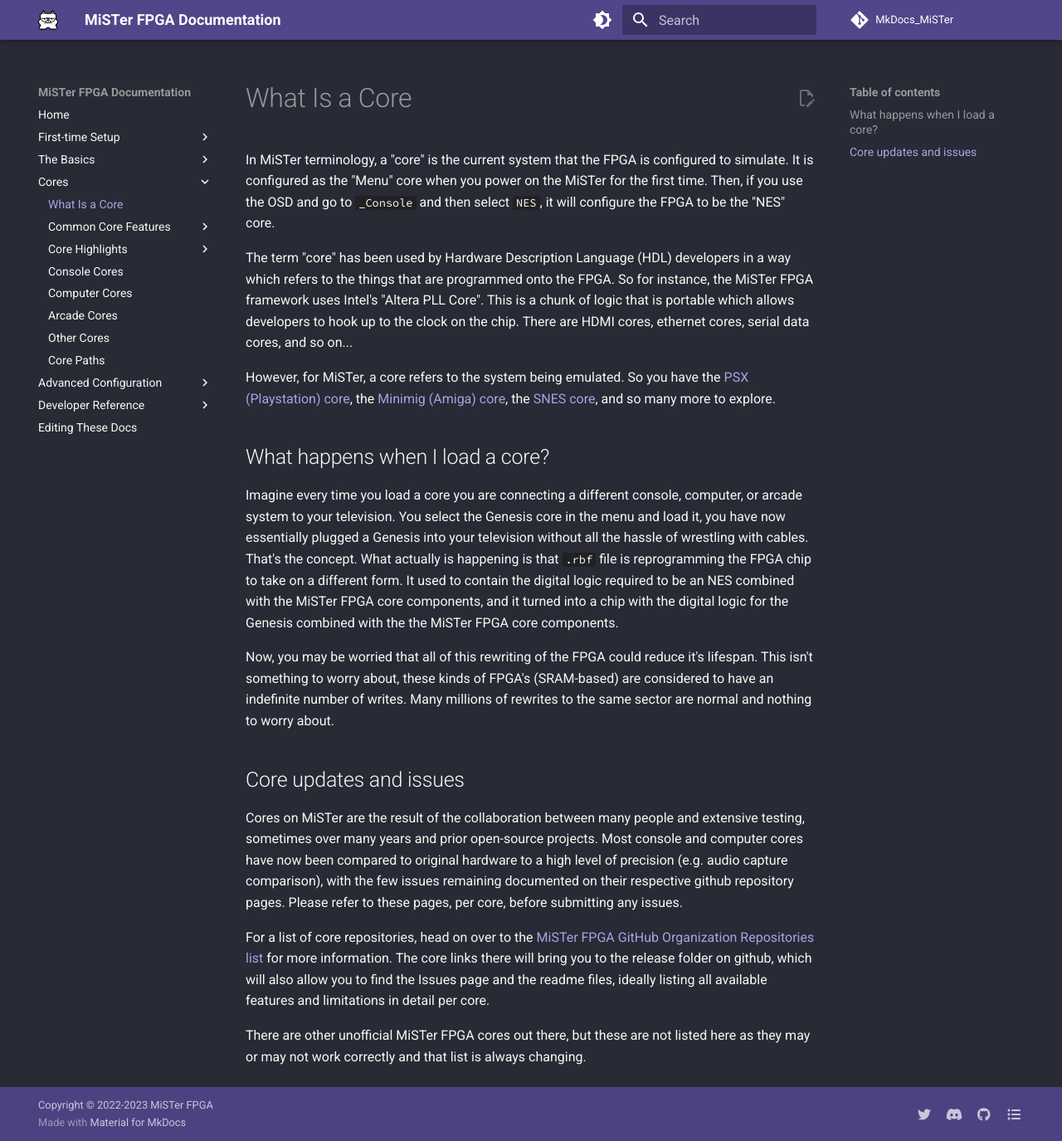
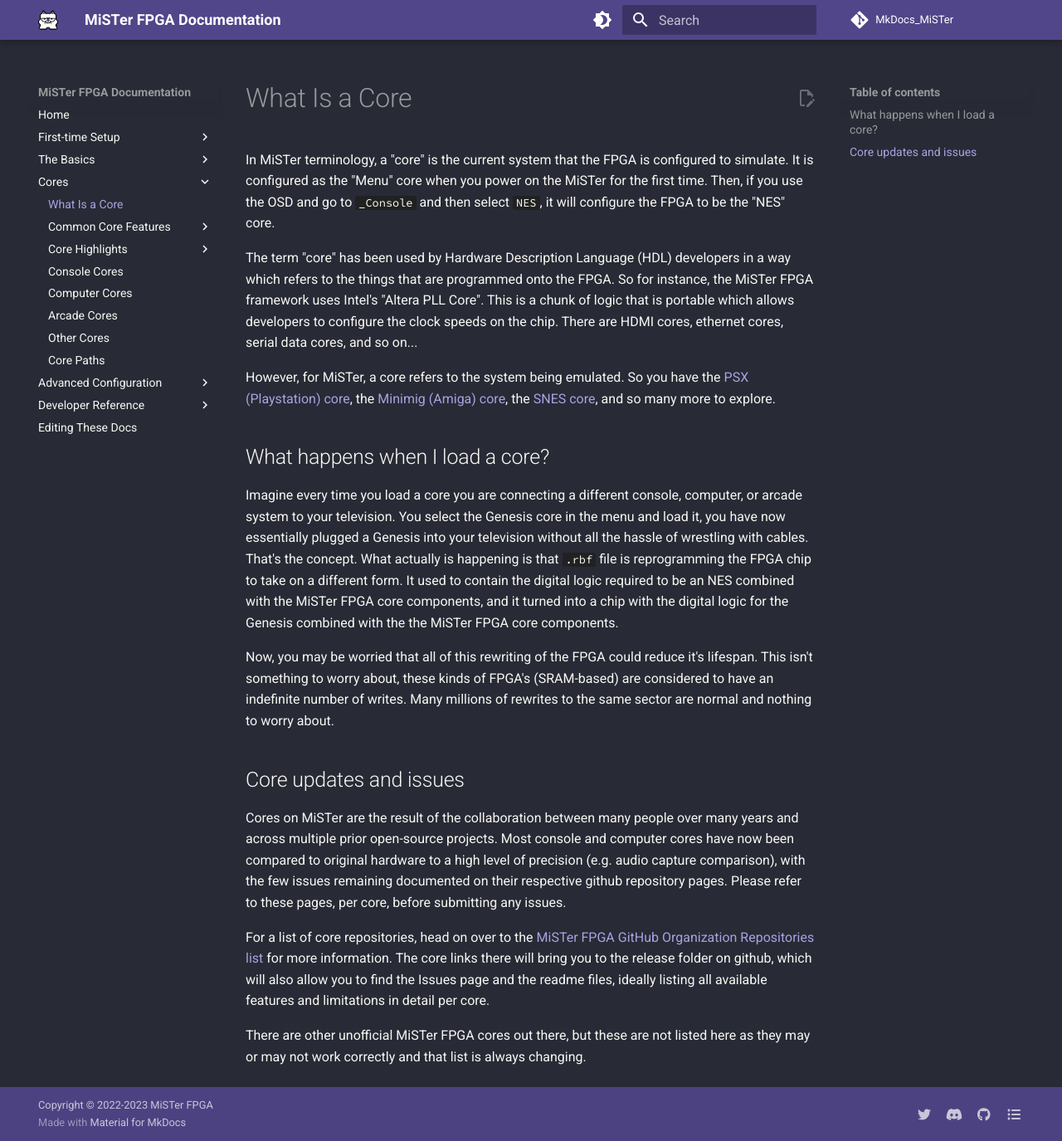
Before and after one commit to MiSTer-devel/MkDocs_MiSTer, an MkDocs documentation site: the page built from docs/cores/what.md, in a window 1280 px wide and 1375 px high. Shown: the whole window at 83% size. Built offline with MkDocs 1.6.1 and Material for MkDocs 9.7.7, drawn with Linux system fonts in a browser that asks for light colours; comment, search, counter and statistics services are not loaded.

Commit message:
Update what.md

```diff
--- a/docs/cores/what.md
+++ b/docs/cores/what.md
@@ -1,6 +1,6 @@
 In MiSTer terminology, a "core" is the current system that the FPGA is configured to simulate. It is configured as the "Menu" core when you power on the MiSTer for the first time. Then, if you use the OSD and go to `_Console` and then select `NES`, it will configure the FPGA to be the "NES" core.
 
-The term "core" has been used by Hardware Description Language (HDL) developers in a way which refers to the things that are programmed onto the FPGA. So for instance, the MiSTer FPGA framework uses Intel's "Altera PLL Core". This is a chunk of logic that is portable which allows developers to hook up to the clock on the chip. There are HDMI cores, ethernet cores, serial data cores, and so on...
+The term "core" has been used by Hardware Description Language (HDL) developers in a way which refers to the things that are programmed onto the FPGA. So for instance, the MiSTer FPGA framework uses Intel's "Altera PLL Core". This is a chunk of logic that is portable which allows developers to configure the clock speeds on the chip. There are HDMI cores, ethernet cores, serial data cores, and so on...
 
 However, for MiSTer, a core refers to the system being emulated. So you have the [PSX (Playstation) core](https://github.com/MiSTer-devel/PSX_MiSTer){target=_blank}, the [Minimig (Amiga) core](https://github.com/MiSTer-devel/Minimig-AGA_MiSTer){target=_blank}, the [SNES core](https://github.com/MiSTer-devel/SNES_MiSTer){target=_blank}, and so many more to explore.
 
@@ -12,7 +12,7 @@
 
 ## Core updates and issues
 
-Cores on MiSTer are the result of the collaboration between many people and extensive testing, sometimes over many years and prior open-source projects. Most console and computer cores have now been compared to original hardware to a high level of precision (e.g. audio capture comparison), with the few issues remaining documented on their respective github repository pages. Please refer to these pages, per core, before submitting any issues.
+Cores on MiSTer are the result of the collaboration between many people over many years and across multiple prior open-source projects. Most console and computer cores have now been compared to original hardware to a high level of precision (e.g. audio capture comparison), with the few issues remaining documented on their respective github repository pages. Please refer to these pages, per core, before submitting any issues.
 
 For a list of core repositories, head on over to the [MiSTer FPGA GitHub Organization Repositories list](https://github.com/MiSTer-devel){target=_blank} for more information. The core links there will bring you to the release folder on github, which will also allow you to find the Issues page and the readme files, ideally listing all available features and limitations in detail per core.
 
```
